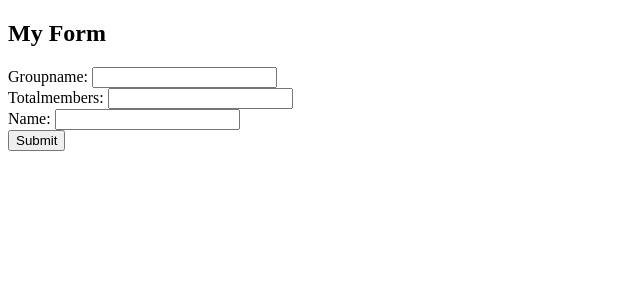
After one commit to TripSettle/TripSettle, a Django app: template TripSettleProject/django_registrationandlogin/Django RegistrationAndLogin/website/web/templates/web/group.html in a window 1280 px wide. The commit adds this page. Shown: the top 300 px of the page, without its empty margins (0-640 px from the left). Run offline with Django 3.2, Linux system fonts and the light colour scheme; the template is opened without the code that fills it: values that come from a table or form of the project are taken from there, others are empty.

Commit message:
Made Changes to the existing page
Made Changes to the existing page

```diff
--- /dev/null
+++ b/TripSettleProject/django_registrationandlogin/Django RegistrationAndLogin/website/web/forms.py
@@ -0,0 +1,17 @@
+
+
+from django import forms
+from .models import MyModel
+
+class MyModelForm(forms.ModelForm):
+    class Meta:
+        model = MyModel
+        fields = ['GroupName', 'TotalMembers','Name']
+
+    # Define widget for editable_field to use a TextInput
+    GroupName = forms.CharField(widget=forms.TextInput())
+
+    # Define widget for static_field to use a TextInput with the readonly attribute
+    TotalMembers = forms.CharField(widget=forms.TextInput())
+
+    Name = forms.CharField(widget=forms.TextInput())
--- a/TripSettleProject/django_registrationandlogin/Django RegistrationAndLogin/website/web/models.py
+++ b/TripSettleProject/django_registrationandlogin/Django RegistrationAndLogin/website/web/models.py
@@ -1,4 +1,14 @@
 from django.db import models
+
+# myapp/models.py
+
+from django.db import models
+
+class MyModel(models.Model):
+    GroupName = models.CharField(max_length=255)
+    TotalMembers = models.CharField(max_length=255)
+    name=models.CharField(max_length=30)
+
 
 # Create your models here.
 
--- a/TripSettleProject/django_registrationandlogin/Django RegistrationAndLogin/website/web/templates/web/add-grp.html
+++ b/TripSettleProject/django_registrationandlogin/Django RegistrationAndLogin/website/web/templates/web/add-grp.html
@@ -1,4 +1,4 @@
-{% extends 'web/base.html' %}
+{% extends 'web/head.html' %}
 {% block body %}
     <h2>Welcome to Create Group <span> !!!</span></h2>
     <br \>
--- /dev/null
+++ b/TripSettleProject/django_registrationandlogin/Django RegistrationAndLogin/website/web/templates/web/group.html
@@ -0,0 +1,42 @@
+<!-- templates/myapp/my_view.html -->
+
+<!DOCTYPE html>
+<html lang="en">
+<head>
+    <meta charset="UTF-8">
+    <meta name="viewport" content="width=device-width, initial-scale=1.0">
+    <title>My View</title>
+</head>
+<body>
+
+  <h2>My Form</h2>
+
+  <form method="post" action="{% url 'addgroup' %}">
+    {% csrf_token %}
+
+    <!-- Editable Field -->
+    <div>
+      {{ form.GroupName.label_tag }}
+      {{ form.GroupName }}
+      {{ form.GroupName.errors }}
+    </div>
+
+    <!-- Static Field -->
+    <div>
+      {{ form.TotalMembers.label_tag }}
+      {{ form.TotalMembers }}
+      {{ form.TotalMembers.errors }}
+    </div>
+
+    <div>
+      {{ form.Name.label_tag }}
+      {{ form.Name }}
+      {{ form.Name.errors }}
+    </div>
+
+
+    <button type="submit">Submit</button>
+  </form>
+
+</body>
+</html>
--- a/TripSettleProject/django_registrationandlogin/Django RegistrationAndLogin/website/web/templates/web/home.html
+++ b/TripSettleProject/django_registrationandlogin/Django RegistrationAndLogin/website/web/templates/web/home.html
@@ -1,4 +1,4 @@
-{% extends 'web/base.html' %}
+{% extends 'web/head.html' %}
 {% block body %}
     <h2>Welcome <span>{{ member.firstname }}</span></h2>
     <br \>
```
Also changed, not shown: TripSettleProject/django_registrationandlogin/Django RegistrationAndLogin/website/web/templates/web/head.html (added, +22 -0 lines), TripSettleProject/django_registrationandlogin/Django RegistrationAndLogin/website/web/templates/web/my_template.html (added, +7 -0 lines), TripSettleProject/django_registrationandlogin/Django RegistrationAndLogin/website/web/views.py (+28 -1 lines).
